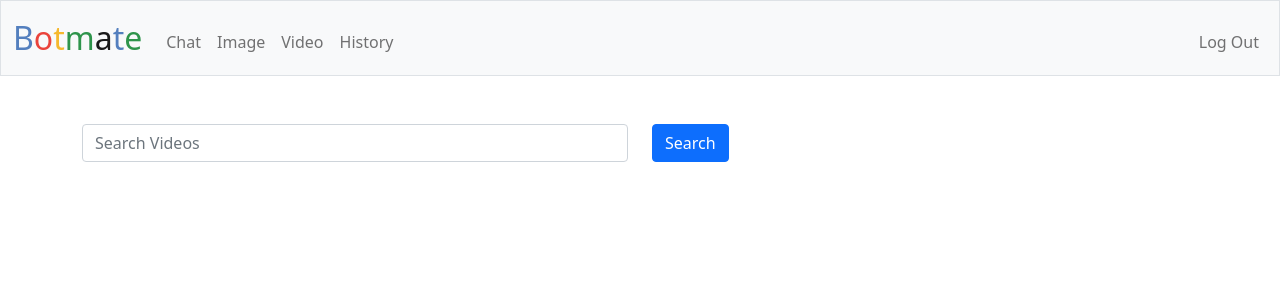
After one commit to Joshdb-18/Botmate, a Flask app: page /video in a window 1280 px wide. The commit adds this page. Shown: the top 300 px of the page. Run offline with Flask 2, Linux system fonts and the light colour scheme; a user stored in the database is signed in.

Commit message:
successfully added the video search feature

```diff
--- a/app.py
+++ b/app.py
@@ -9,6 +9,7 @@ from flask import Flask, render_template, jsonify
 from flask import request, flash, logging, url_for, session, redirect
 from flask_session import Session
 from flask_sqlalchemy import SQLAlchemy
+from googleapiclient.discovery import build
 from helpers import apology, login_required
 from werkzeug.security import check_password_hash, generate_password_hash
 
@@ -138,19 +139,25 @@ def chat():
     """ Chat with Botmate"""
     if request.method == 'POST':
         prompt = request.form['prompt']
+        res = {}
+        res['answer'] = aiapi.generateChatResponse(prompt)
+        save = res['answer']
         id = session["user_id"]
         user = User.query.filter_by(id=id).first()
         chat_history = user.history or ""
         if chat_history is None:
-            update = User(history=prompt)
+            update = User(
+                    history='Input: '+prompt+'\n'
+                    + 'Response: '+save+'\n'+'\n')
             db.session.add(update)
             db.session.commit()
         else:
-            chat_history += prompt + "\n"
+            chat_history += 'Input: ' + prompt + '\n' + 'Response: '
+            chat_history += save + "\n" + "\n" + "\n"
             user.history = chat_history
             db.session.commit()
-        res = {}
-        res['answer'] = aiapi.generateChatResponse(prompt)
+        # res = {}
+        # res['answer'] = aiapi.generateChatResponse(prompt)
         return jsonify(res), 200
 
     return render_template('chat.html', **locals())
@@ -174,6 +181,27 @@ def image():
         return render_template('image.html', photo_urls=photo_urls)
 
     return render_template('image.html')
+
+
+@app.route("/video", methods=["GET", "POST"])
+@login_required
+def video():
+    """ Generate videos"""
+    if request.method == "POST":
+        query = request.form.get("query")
+        api_key = 'api-key'
+        youtube = build('youtube', 'v3', developerKey=api_key)
+        search_request = youtube.search().list(
+            q=query,
+            type='video',
+            part='id,snippet',
+            maxResults=1000
+        )
+        response = search_request.execute()
+        videos = response['items']
+        return render_template('video.html', videos=videos)
+
+    return render_template('video.html')
 
 
 @app.route('/history')
--- a/requirement.txt
+++ b/requirement.txt
@@ -3,8 +3,10 @@ flask
 flask_session
 flask_sqlalchemy
 functools
+google-api-python-client
 json
 openai
 os
 requests
 urllib.parse
+werkzeug
--- a/static/styles/styles.css
+++ b/static/styles/styles.css
@@ -38,3 +38,12 @@ nav .navbar-brand .green {
   height: 70%;
   object-fit: cover;
   }
+.bg-custom {
+  background-color: #9FEAF8;
+  }
+.bg-custom.list-group-item-action:hover {
+  background-color: #0AA2C0;
+  }
+.bg-custom2.list-group-item-action:hover {
+  background-color: #E8EDEF;
+}
--- a/templates/layout.html
+++ b/templates/layout.html
@@ -31,8 +31,9 @@
                     {% if session["user_id"] %}
                         <ul class="navbar-nav me-auto mt-2">
                             <li class="nav-item"><a class="nav-link" href="/chat">Chat</a></li>
+			    <li class="nav-item"><a class="nav-link" href="/image">Image</a></li>
+			    <li class="nav-item"><a class="nav-link" href="/video">Video</a></li>
 			    <li class="nav-item"><a class="nav-link" href="/history">History</a></li>
-			    <li class="nav-item"><a class="nav-link" href="/image">Image</a></li>
                         </ul>
                         <ul class="navbar-nav ms-auto mt-2">
                             <li class="nav-item"><a class="nav-link" href="/logout">Log Out</a></li>
--- /dev/null
+++ b/templates/video.html
@@ -0,0 +1,32 @@
+{% extends "layout.html" %}
+
+{% block title %}
+    Video Search
+{% endblock %}
+
+{% block main %}
+<div class="container d-flex justify-content-center">
+  <form action="/video" method="POST" class="w-100">
+    <div class="row">
+      <div class="col-sm-8 col-md-6">
+        <input type="text" class="form-control" name="query" placeholder="Search Videos">
+      </div>
+      <div class="col-sm-4 col-md-2">
+        <button class="btn btn-primary btn-block" type="submit">Search</button>
+      </div>
+    </div>
+  </form>
+</div>
+
+<br>
+<br>
+{% if videos %}
+    {% for video in videos %}
+        <div class="video-container">
+            <iframe width="560" height="315" src="https://www.youtube.com/embed/{{ video.id.videoId }}" frameborder="0" allow="autoplay; encrypted-media" allowfullscreen></iframe>
+            <h6>{{ video.snippet.title }}</h6>
+	</div>
+    {% endfor %}
+{% endif %}
+
+{% endblock %}
```
Also changed, not shown: templates/chat.html (+8 -8 lines), templates/image.html (+6 -3 lines), README.md, instance/database.db, 1 other file.
